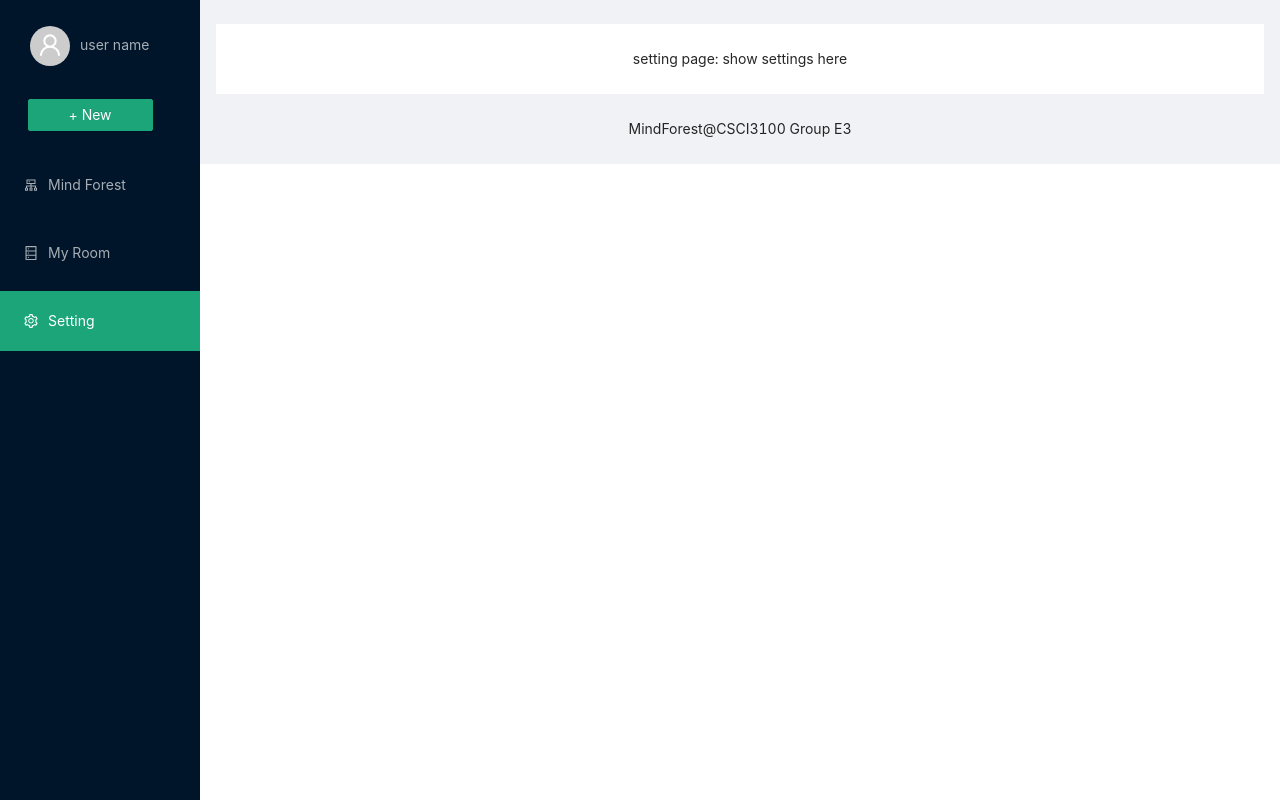
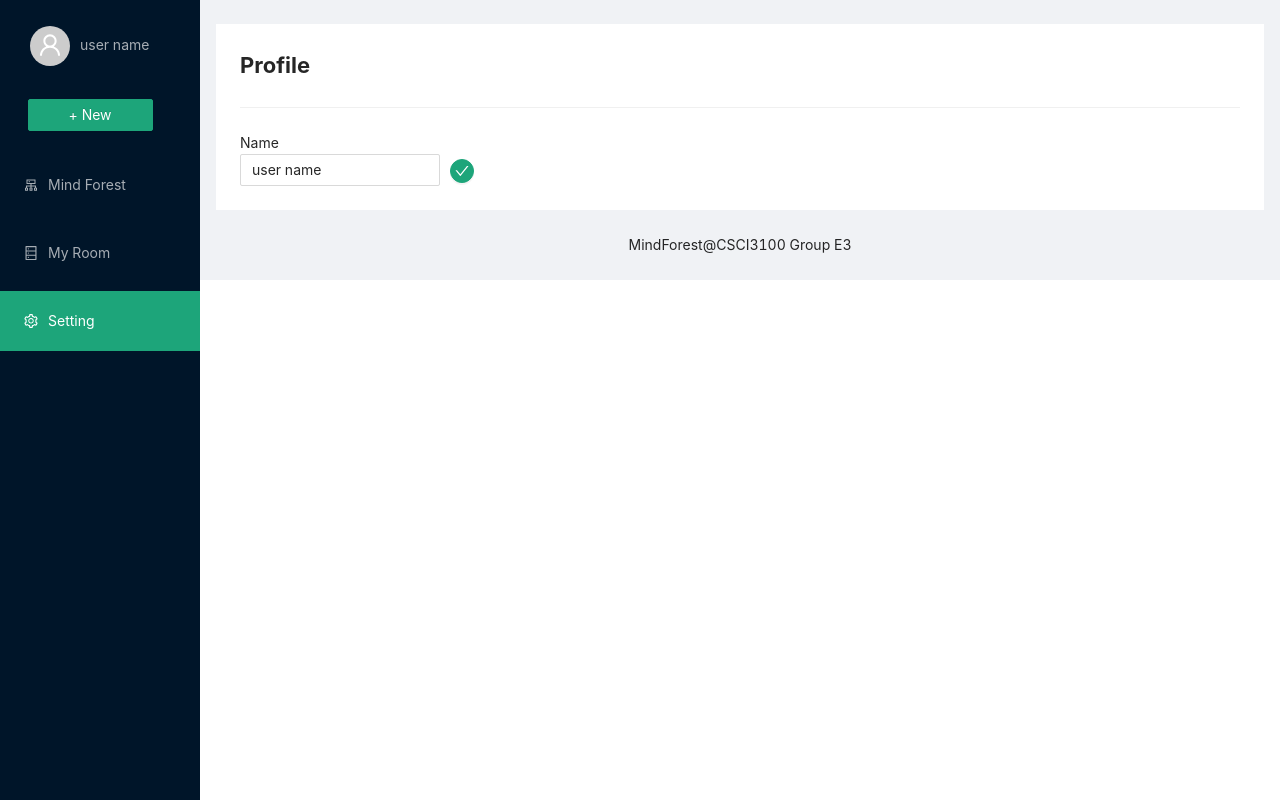
Before and after one commit to Moira-Z/3100Project_UserPage, a React (Create React App) app: page /setting in a window 1280 px wide. Built offline with nearby package versions, Linux system fonts and the light colour scheme.

Commit message:
Initialize project using Create React App

```diff
--- a/src/components/MindForest/index.js
+++ b/src/components/MindForest/index.js
@@ -27,10 +27,10 @@ export default class MindForest extends React.Component {
     render () {
         return (
             <Layout>
-                <Content className="site-layout-background" style={{paddingBottom: 20}}>
-                    <h1 style={{display:"inline-block", textAlign:"left", float:"left", height:32, lineHeight:"32px", fontWeight:"bold", fontSize:"large"}}>
+                <Content className="site-layout-background" style={{paddingBottom: 20, textAlign:"left"}}>
+                    <div className="title" style={{display:"inline-block", height:32, lineHeight:"32px"}}>
                         Find all your interest here
-                    </h1>
+                    </div>
                     <Search style={{display:"inline-block", width:300, float:"right"}} placeholder="input search text" onSearch={onSearch} enterButton />
                 </Content>
                 <Content className="site-layout-background">
--- a/src/components/MyRoom/index.js
+++ b/src/components/MyRoom/index.js
@@ -22,10 +22,10 @@ export default class MyRoom extends React.Component {
     render () {
         return (
             <Layout>
-                <Content className="site-layout-background" style={{paddingBottom: 20}}>
-                    <h1 style={{marginLeft:10, textAlign:"left", height:32, lineHeight:"32px", fontWeight:"bold", fontSize:"large"}}>
+                <Content className="site-layout-background" style={{paddingBottom: 20, textAlign:"left"}}>
+                    <div className="title">
                         My Rooms
-                    </h1>
+                    </div>
                 </Content>
                 <Content className="site-layout-background">
                     <List
--- a/src/components/Setting/index.js
+++ b/src/components/Setting/index.js
@@ -1,7 +1,23 @@
 import React from "react";
+import {Content} from "antd/es/layout/layout";
+import {CheckOutlined} from '@ant-design/icons';
+import {Card, List, Divider, Statistic, Layout, Input, Button} from 'antd';
 
 export default class Setting extends React.Component {
     render () {
-        return <div>setting page: show settings here</div>
+        return (
+            <Layout>
+                <Content className="site-layout-background" style={{textAlign: "left"}}>
+                    <div className="title">Profile</div>
+                    <Divider />
+                    <div>Name</div>
+                    <Input placeholder="type your name" defaultValue="user name" style={{width: 200}}/>
+                    <div style={{display:"inline-block", paddingLeft: 10}}>
+                        <Button type="primary" shape="circle" size="small" icon={<CheckOutlined />} />
+                    </div>
+
+                </Content>
+            </Layout>
+        );
     }
 }
--- a/src/components/home/index.less
+++ b/src/components/home/index.less
@@ -11,3 +11,8 @@
 [data-theme="dark"] .site-layout .site-layout-background {
     background: #222;
 }
+
+.title {
+    font-size: 22px;
+    font-weight: bold;
+}
```
